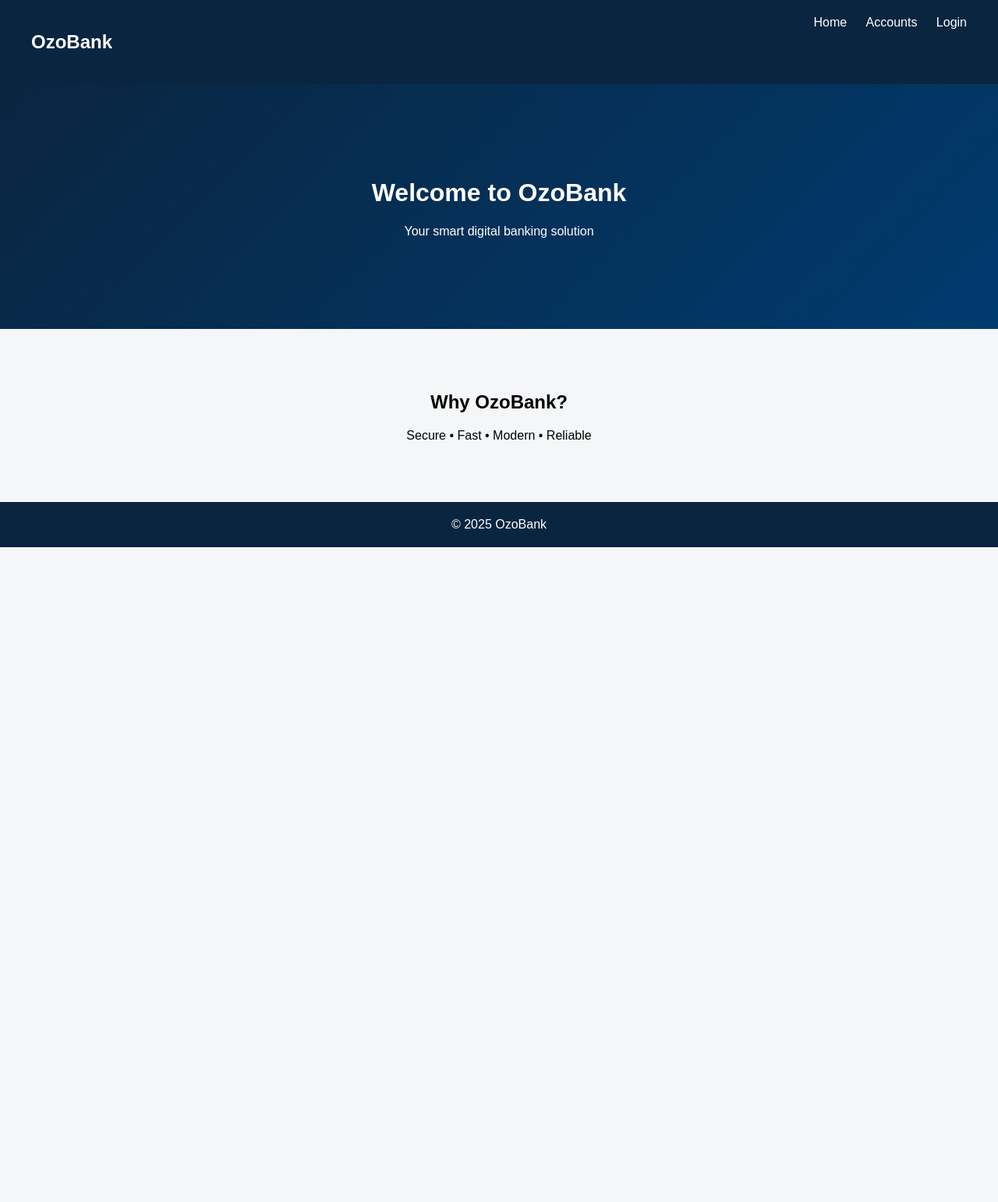
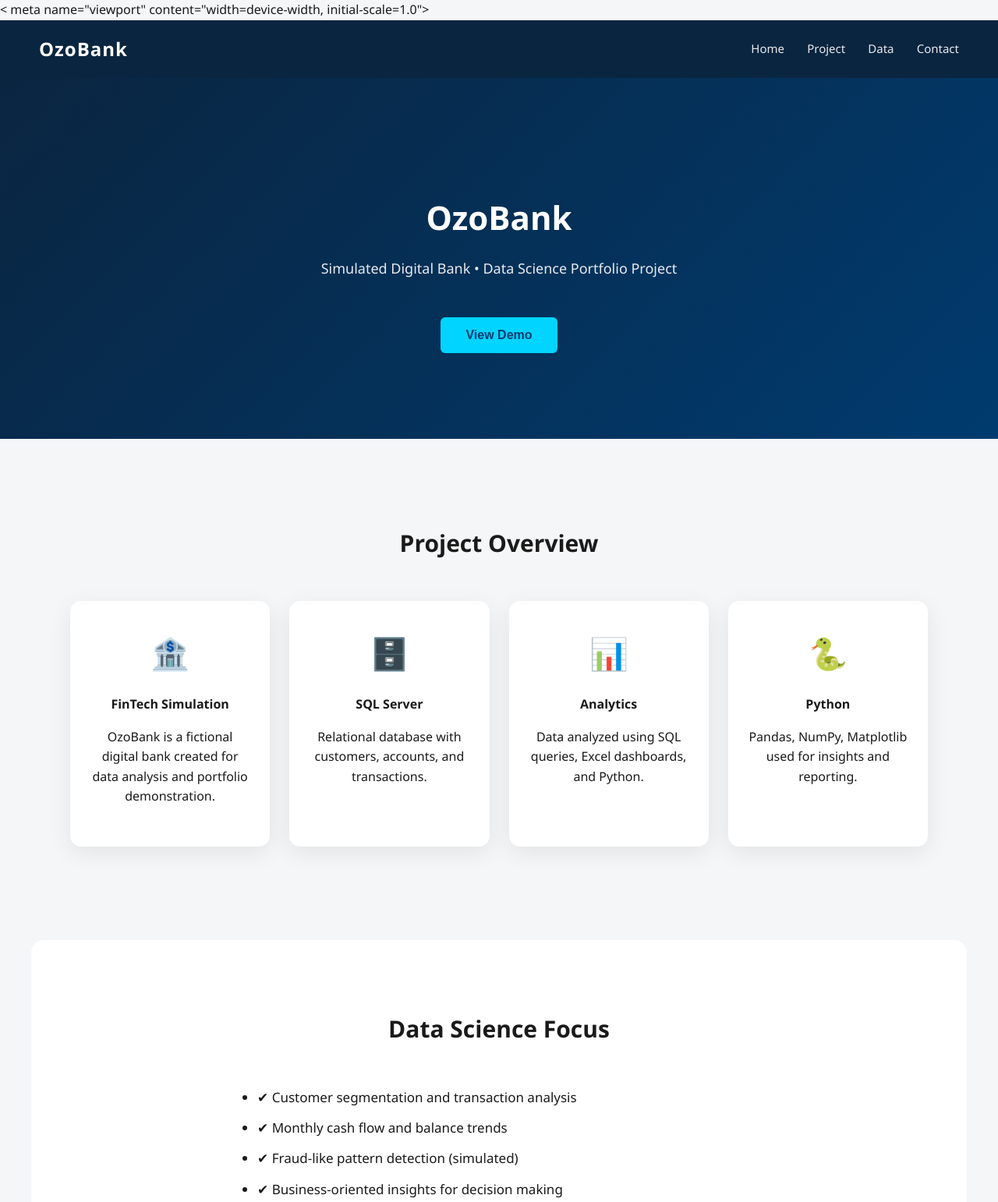
Before and after one commit to ozodbekjoldashev1-crypto/ozobank, a plain HTML site: page index.html in a window 1280 px wide. Shown: the top 1542 px of the page at 78% size. Before the commit the page ends 800 px from the top, so only its background shows below. Drawn offline with Linux system fonts and the light colour scheme.

Commit message:
Update index.html

```diff
--- a/index.html
+++ b/index.html
@@ -1,68 +1,214 @@
-
 <!DOCTYPE html>
 <html lang="en">
 <head>
     <meta charset="UTF-8">
-    <title>OzoBank</title>
+    <title>OzoBank | Digital Banking Project</title>
+    < meta name="viewport" content="width=device-width, initial-scale=1.0">
+
     <style>
+        :root {
+            --primary: #0a2540;
+            --accent: #00d4ff;
+            --bg: #f4f6f8;
+            --text: #1a1a1a;
+            --card: #ffffff;
+        }
+
+        * {
+            box-sizing: border-box;
+        }
+
         body {
             margin: 0;
-            font-family: Arial, sans-serif;
-            background: #f4f6f8;
+            font-family: "Segoe UI", Arial, sans-serif;
+            background: var(--bg);
+            color: var(--text);
+            line-height: 1.6;
         }
+
+        /* NAVBAR */
         header {
-            background: #0a2540;
-            color: white;
-            padding: 20px 40px;
+            background: var(--primary);
+            padding: 18px 50px;
             display: flex;
             justify-content: space-between;
+            align-items: center;
+            color: white;
         }
-        header a {
+
+        header h1 {
+            margin: 0;
+            font-size: 24px;
+            letter-spacing: 1px;
+        }
+
+        nav a {
             color: white;
-            margin-left: 20px;
             text-decoration: none;
+            margin-left: 25px;
+            font-size: 15px;
+            opacity: 0.9;
         }
+
+        nav a:hover {
+            opacity: 1;
+        }
+
+        /* HERO */
         .hero {
-            padding: 100px 20px;
-            text-align: center;
             background: linear-gradient(135deg, #0a2540, #003b6f);
             color: white;
+            text-align: center;
+            padding: 110px 20px;
         }
-        .section {
-            padding: 60px 40px;
+
+        .hero h2 {
+            font-size: 42px;
+            margin-bottom: 10px;
+        }
+
+        .hero p {
+            font-size: 18px;
+            opacity: 0.9;
+        }
+
+        .hero button {
+            margin-top: 30px;
+            padding: 14px 32px;
+            font-size: 16px;
+            border: none;
+            background: var(--accent);
+            color: #003b6f;
+            font-weight: bold;
+            cursor: pointer;
+            border-radius: 6px;
+        }
+
+        /* SECTIONS */
+        section {
+            padding: 80px 50px;
+            max-width: 1200px;
+            margin: auto;
+        }
+
+        section h3 {
+            text-align: center;
+            font-size: 30px;
+            margin-bottom: 50px;
+        }
+
+        /* CARDS */
+        .cards {
+            display: grid;
+            grid-template-columns: repeat(auto-fit, minmax(240px, 1fr));
+            gap: 25px;
+        }
+
+        .card {
+            background: var(--card);
+            padding: 35px 25px;
+            border-radius: 14px;
+            box-shadow: 0 8px 30px rgba(0,0,0,0.08);
             text-align: center;
         }
+
+        .card span {
+            font-size: 40px;
+            display: block;
+            margin-bottom: 15px;
+        }
+
+        .card h4 {
+            margin-bottom: 10px;
+        }
+
+        /* DATA SCIENCE SECTION */
+        .data {
+            background: #ffffff;
+            border-radius: 16px;
+            padding: 60px 40px;
+            margin-top: 40px;
+        }
+
+        .data ul {
+            max-width: 700px;
+            margin: auto;
+            font-size: 17px;
+        }
+
+        .data li {
+            margin-bottom: 12px;
+        }
+
+        /* FOOTER */
         footer {
-            background: #0a2540;
+            background: var(--primary);
             color: white;
             text-align: center;
-            padding: 20px;
+            padding: 30px;
+            margin-top: 80px;
+            font-size: 14px;
+            opacity: 0.9;
         }
     </style>
 </head>
+
 <body>
 
 <header>
-    <h2>OzoBank</h2>
+    <h1>OzoBank</h1>
     <nav>
         <a href="#">Home</a>
-        <a href="#">Accounts</a>
-        <a href="#">Login</a>
+        <a href="#">Project</a>
+        <a href="#">Data</a>
+        <a href="#">Contact</a>
     </nav>
 </header>
 
 <div class="hero">
-    <h1>Welcome to OzoBank</h1>
-    <p>Your smart digital banking solution</p>
+    <h2>OzoBank</h2>
+    <p>Simulated Digital Bank • Data Science Portfolio Project</p>
+    <button onclick="alert('Demo project – no real accounts')">View Demo</button>
 </div>
 
-<div class="section">
-    <h2>Why OzoBank?</h2>
-    <p>Secure • Fast • Modern • Reliable</p>
-</div>
+<section>
+    <h3>Project Overview</h3>
+    <div class="cards">
+        <div class="card">
+            <span>🏦</span>
+            <h4>FinTech Simulation</h4>
+            <p>OzoBank is a fictional digital bank created for data analysis and portfolio demonstration.</p>
+        </div>
+        <div class="card">
+            <span>🗄️</span>
+            <h4>SQL Server</h4>
+            <p>Relational database with customers, accounts, and transactions.</p>
+        </div>
+        <div class="card">
+            <span>📊</span>
+            <h4>Analytics</h4>
+            <p>Data analyzed using SQL queries, Excel dashboards, and Python.</p>
+        </div>
+        <div class="card">
+            <span>🐍</span>
+            <h4>Python</h4>
+            <p>Pandas, NumPy, Matplotlib used for insights and reporting.</p>
+        </div>
+    </div>
+</section>
+
+<section class="data">
+    <h3>Data Science Focus</h3>
+    <ul>
+        <li>✔ Customer segmentation and transaction analysis</li>
+        <li>✔ Monthly cash flow and balance trends</li>
+        <li>✔ Fraud-like pattern detection (simulated)</li>
+        <li>✔ Business-oriented insights for decision making</li>
+    </ul>
+</section>
 
 <footer>
-    © 2025 OzoBank
+    © 2025 OzoBank — Educational Portfolio Project (No real banking services)
 </footer>
 
 </body>
```
